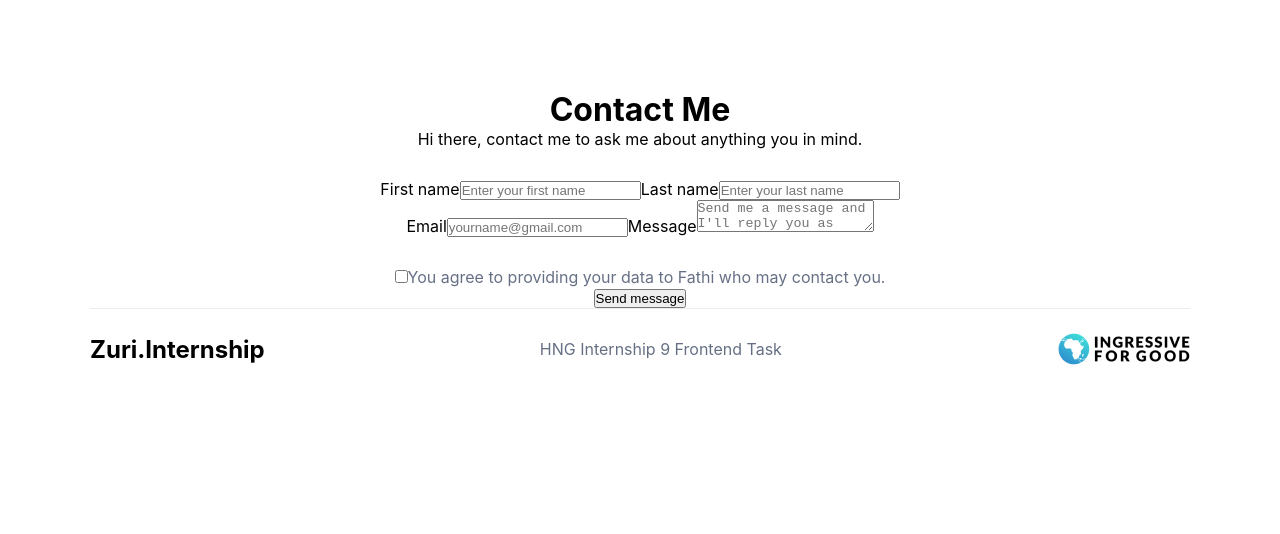
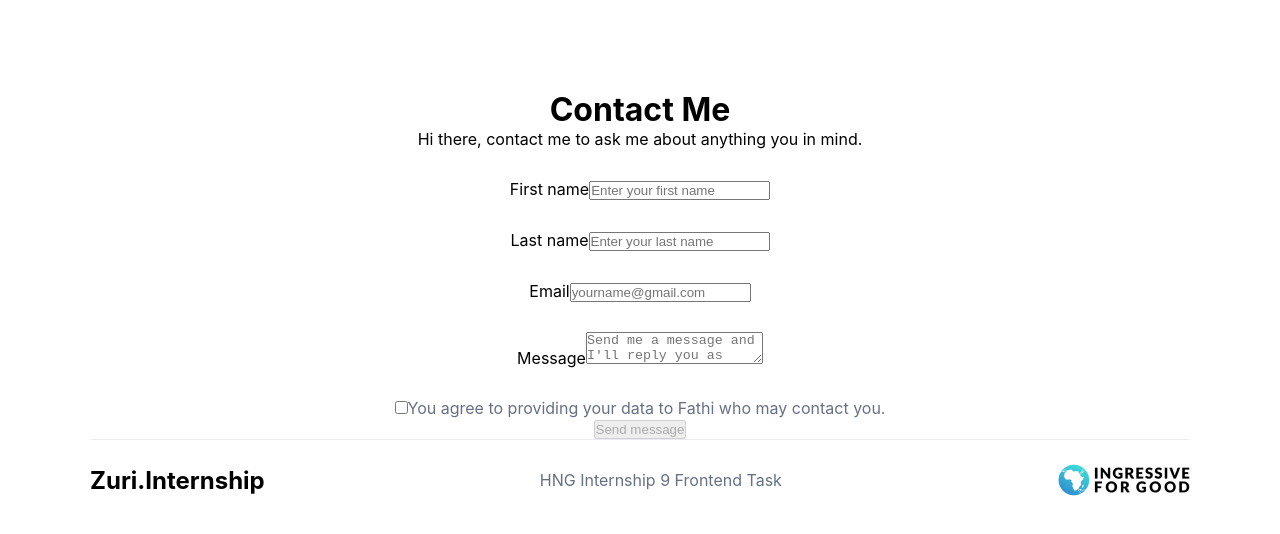
Before and after one commit to c-blaq/hng9, a React (Create React App) app: page /contact in a window 1280 px wide. Shown: the top 534 px of the page. Built offline with nearby package versions, Linux system fonts and the light colour scheme.

Commit message:
feat: form input validation

```diff
--- a/src/Pages/Contact/Contact.jsx
+++ b/src/Pages/Contact/Contact.jsx
@@ -7,6 +7,28 @@ const Contact = () => {
   const [email, setEmail] = useState("");
   const [message, SetMessage] = useState("");
   const [checked, setChecked] = useState(false);
+  const [errorMessage, setErrorMessage] = useState("");
+
+  const validate = () => {
+    if (firstName === "") {
+      return setErrorMessage("First name is required");
+    }
+    if (lastName === "") {
+      return setErrorMessage("Last name is required");
+    }
+    if (email === "") {
+      return setErrorMessage("Email is required");
+    }
+    if (message === "") {
+      return setErrorMessage("Please leave a message");
+    }
+  };
+
+  const handleSubmit = (e) => {
+    e.preventDefault();
+
+    validate();
+  };
 
   return (
     <PageLayout>
@@ -15,8 +37,12 @@ const Contact = () => {
         <p className="text-lg mt-4 text-gray-600">
           Hi there, contact me to ask me about anything you in mind.
         </p>
-        <form className="mt-12 mb-20 flex flex-col gap-6">
+        <form
+          className="mt-12 mb-20 flex flex-col gap-6"
+          onSubmit={handleSubmit}
+        >
           <div className="m-0 text-left flex flex-col gap-6 sm:flex-row">
+            <div className="m-0 text-left">
               <label
                 htmlFor="first_name"
                 className="text-gray-700 sm:flex-1 text-sm font-medium"
@@ -28,10 +54,15 @@ const Contact = () => {
                   value={firstName}
                   onChange={(e) => setFirstName(e.target.value)}
                   placeholder="Enter your first name"
-                className="w-full mt-1 border border-gray-300 py-2 px-3 rounded-lg"
+                  className="w-full outline-1 outline-blue-200 mt-1 border border-gray-300 py-2 px-3 rounded-lg"
                 />
               </label>
+              {firstName.length === 0 && (
+                <span className="text-red-600 text-sm">{errorMessage}</span>
+              )}
+            </div>
 
+            <div className="text-lefy m-0">
               <label
                 htmlFor="last_name"
                 className="text-gray-700 text-sm font-medium flex-1"
@@ -43,12 +74,20 @@ const Contact = () => {
                   value={lastName}
                   onChange={(e) => setLastName(e.target.value)}
                   placeholder="Enter your last name"
-                className="w-full  mt-1 border border-gray-300 py-2 px-3 rounded-lg"
+                  className="w-full  outline-1 outline-blue-200 mt-1 border border-gray-300 py-2 px-3 rounded-lg"
                 />
               </label>
+              {lastName.length === 0 && (
+                <span className="text-red-600 text-sm">{errorMessage}</span>
+              )}
+            </div>
           </div>
 
-          <label htmlFor="email" className="text-gray-700 text-sm font-medium">
+          <div className="m-0 text-left">
+            <label
+              htmlFor="email"
+              className="text-gray-700 text-sm font-medium"
+            >
               Email
               <input
                 type="email"
@@ -56,10 +95,15 @@ const Contact = () => {
                 value={email}
                 onChange={(e) => setEmail(e.target.value)}
                 placeholder="yourname@gmail.com"
-              className="w-full mt-1 border border-gray-300 py-2 px-3 rounded-lg"
+                className="w-full outline-1 outline-blue-200 mt-1 border border-gray-300 py-2 px-3 rounded-lg"
               />
             </label>
+            {email.length === 0 && (
+              <span className="text-red-600 text-sm">{errorMessage}</span>
+            )}
+          </div>
 
+          <div>
             <label
               htmlFor="message"
               className="text-gray-700 text-sm font-medium"
@@ -73,6 +117,10 @@ const Contact = () => {
                 className="border p-3 border-gray-300 mt-1 w-full h-[132px]"
               ></textarea>
             </label>
+            {message.length === 0 && (
+              <span className="text-red-600 text-sm">{errorMessage}</span>
+            )}
+          </div>
 
           <div className="text-gray-700 text-left m-0 flex items-stretch text-sm font-medium">
             <input
@@ -88,7 +136,8 @@ const Contact = () => {
           <button
             type="submit"
             id="btn__submit"
-            className="w-full rounded-lg font-semibold bg-blue-600 py-3 text-white"
+            disabled={!checked}
+            className="disabled:bg-blue-200 w-full rounded-lg font-semibold bg-blue-600 py-3 text-white"
           >
             Send message
           </button>
```
Lines whose indentation alone changed are shown as unchanged.
